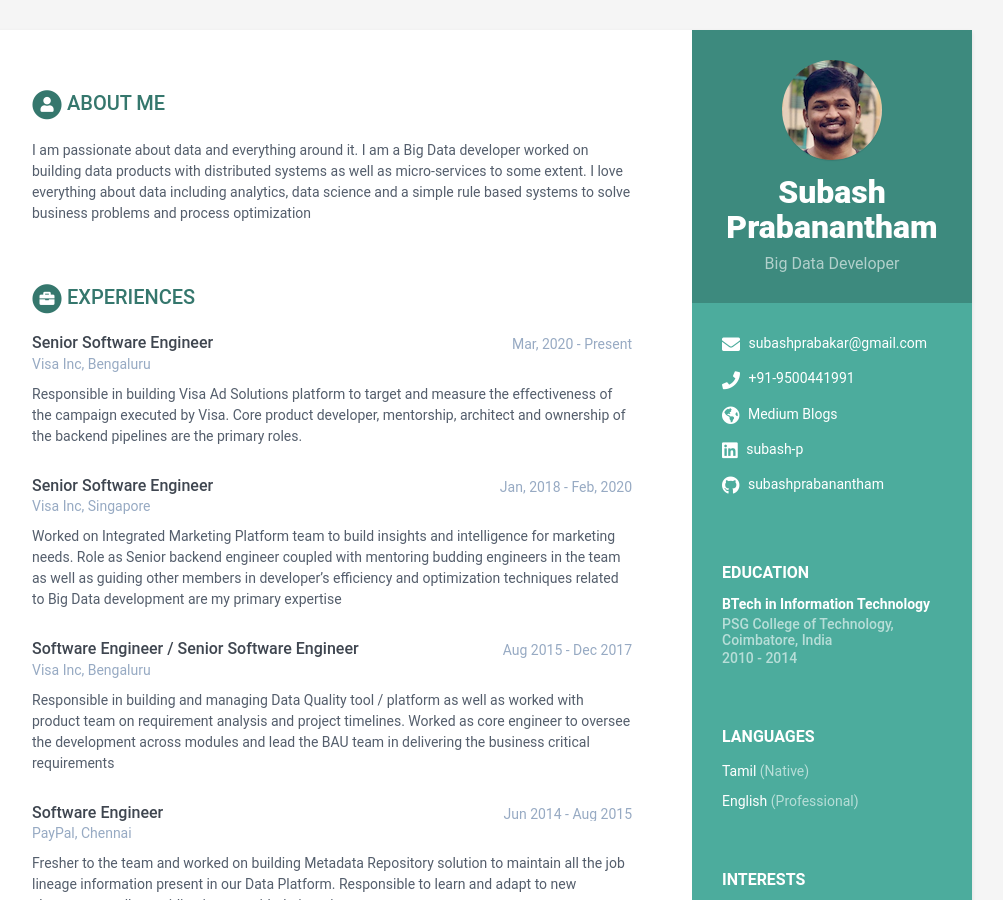
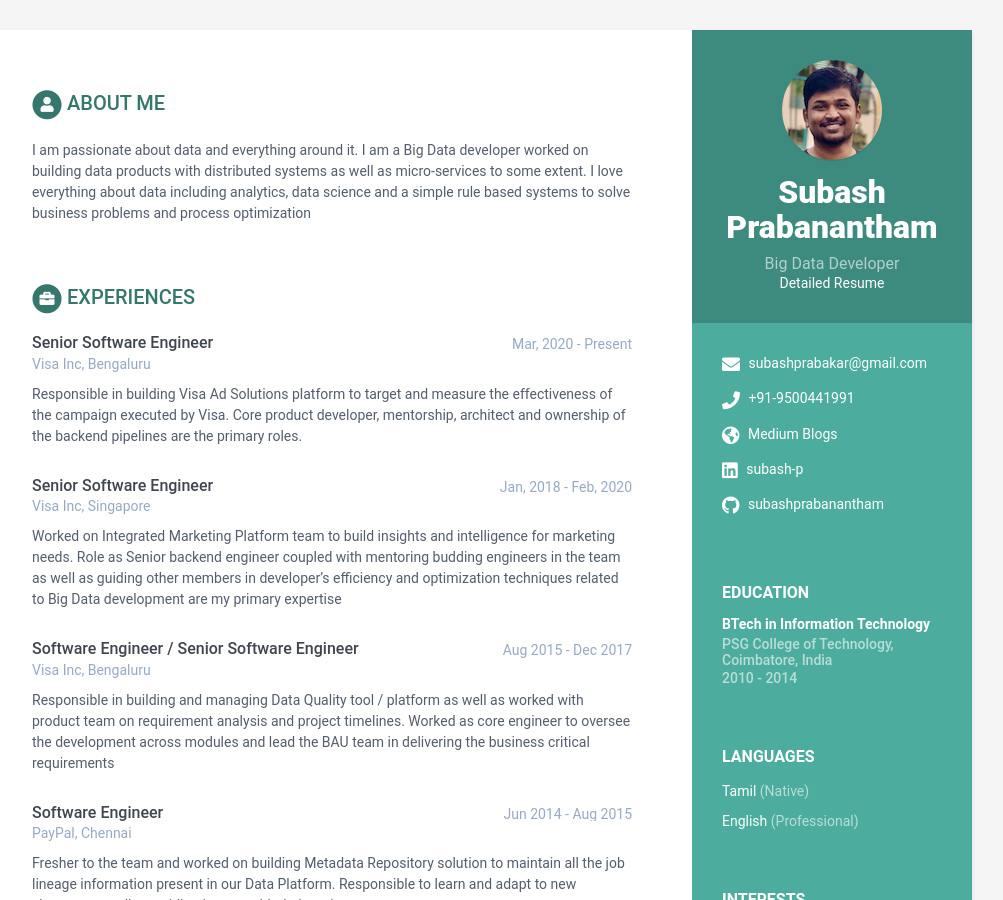
Before and after one commit to subashprabanantham/resume, a Jekyll site: the page built from index.html, in a window 1280 px wide and 900 px high. Shown: the whole window, without its empty margins (168-1171 px from the left). Built offline with Jekyll 4.4.1, drawn with Linux system fonts in a browser that asks for light colours.

Commit message:
Added detailed resume

```diff
--- a/_data/data.yml
+++ b/_data/data.yml
@@ -10,6 +10,7 @@ sidebar:
     name: Subash Prabanantham
     tagline: Big Data Developer
     avatar: profile.png  #place a 100x100 picture inside /assets/images/ folder and provide the name of the file below
+    resume: latest.pdf
 
     # Sidebar links
     email: subashprabakar@gmail.com
--- a/_includes/sidebar.html
+++ b/_includes/sidebar.html
@@ -13,6 +13,10 @@
 
     {% if sidebar.tagline %}
     <h3 class="tagline">{{ sidebar.tagline }}</h3>
+    {% endif %}
+
+    {% if sidebar.resume %}
+    <a href="{{ site.baseurl }}/assets/resume/{{ site.resume }}" target="_blank">Detailed Resume</a>
     {% endif %}
 
   </div><!--//profile-container-->
```
Also changed, not shown: 1 other file.
